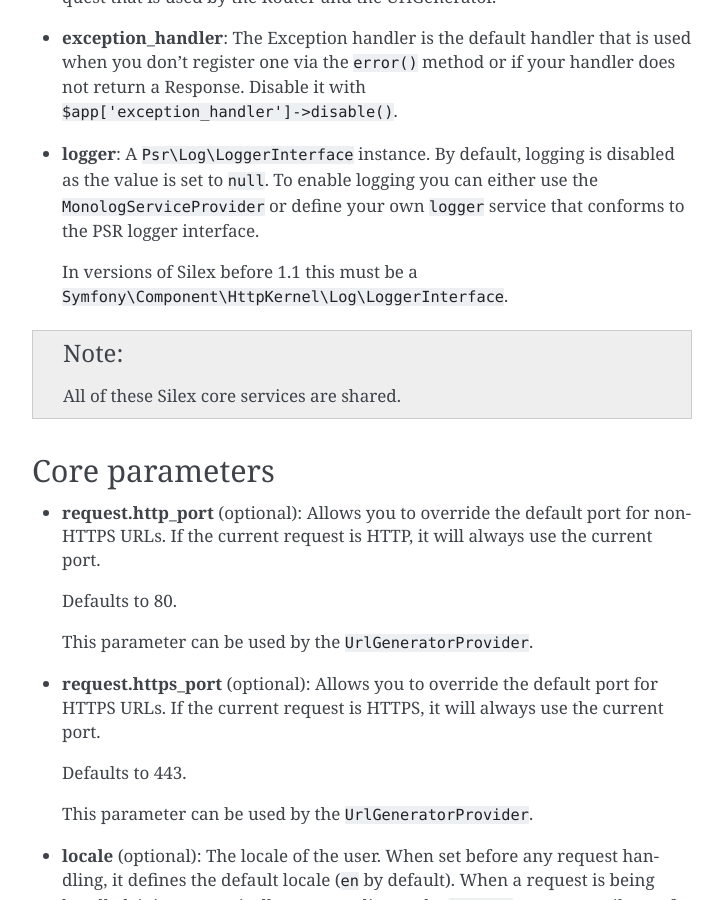
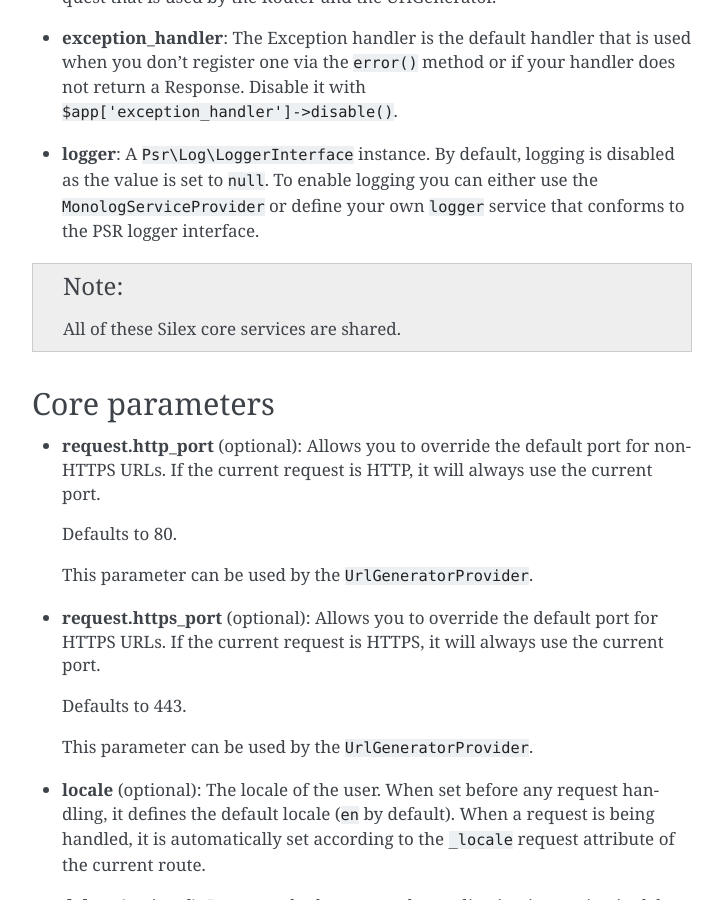
Before and after one commit to silexphp/Silex, a Sphinx documentation site: the page built from doc/services.rst, in a window 1280 px wide and 900 px high, scrolled down 4588 px. Shown: the whole window, without its empty margins (388-1111 px from the left). Built offline with Sphinx 7.4.7, drawn with Linux system fonts in a browser that asks for light colours.

Commit message:
bumped version to 2.0

```diff
--- a/doc/changelog.rst
+++ b/doc/changelog.rst
@@ -1,5 +1,10 @@
 Changelog
 =========
+
+2.0.0 (2013-XX-XX)
+------------------
+
+* n/a
 
 1.2.0 (2013-XX-XX)
 ------------------
--- a/doc/services.rst
+++ b/doc/services.rst
@@ -230,9 +230,6 @@
   the ``MonologServiceProvider`` or define your own ``logger`` service that
   conforms to the PSR logger interface.
 
-  In versions of Silex before 1.1 this must be a
-  ``Symfony\Component\HttpKernel\Log\LoggerInterface``.
-
 .. note::
 
     All of these Silex core services are shared.
--- a/doc/usage.rst
+++ b/doc/usage.rst
@@ -25,7 +25,7 @@
 
     {
         "require": {
-            "silex/silex": "~1.1"
+            "silex/silex": "~2.0"
         }
     }
 
```
Also changed, not shown: composer.json (+25 -25 lines), 1 other file.
